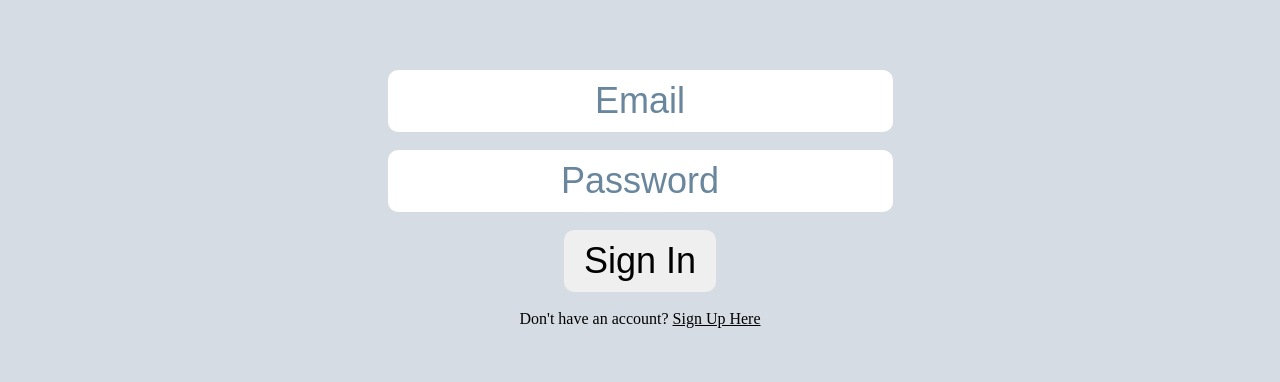
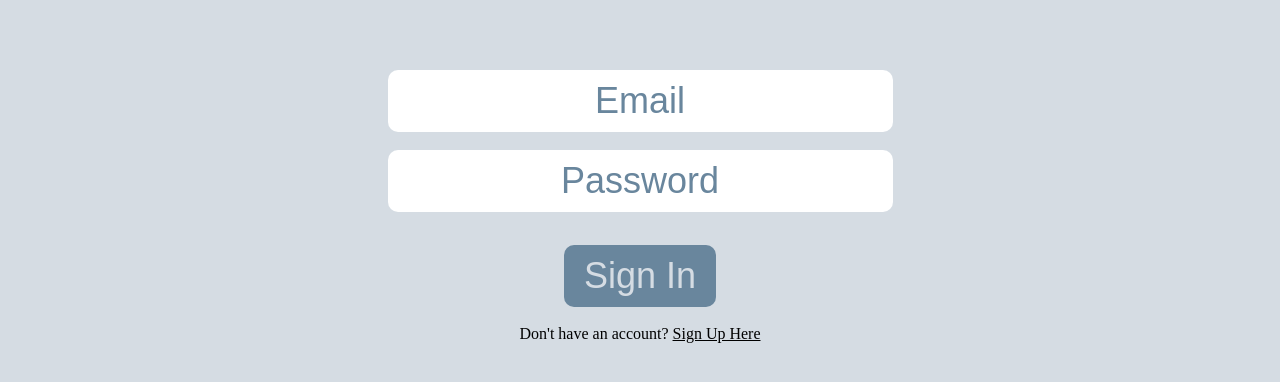
Before and after one commit to dennisdkim/2800-202210-BBY16, a website: page app/html/login.html in a window 1280 px wide. Shown: the part 170-552 px from the top of the page. Drawn offline with Linux system fonts and the light colour scheme; files whose address does not match are found by name.

Commit message:
fixed a bug for css and html sync

```diff
--- a/app/html/login.html
+++ b/app/html/login.html
@@ -19,7 +19,7 @@
       <input type="password" id="password" name="password" placeholder="Password" pattern="[A-Z0-9a-z]{8,20}"
         required="required" />
       <br />
-      <input type="button" id="loginButton" name="signin" value="Sign In" />
+      <input type="button" class="loginButton" name="signin" value="Sign In" />
       <br>
       <div id="noacc">
         Don't have an account? <a href="./signup.html">Sign Up Here</a>
```
